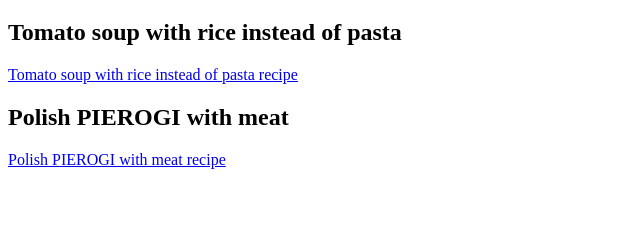
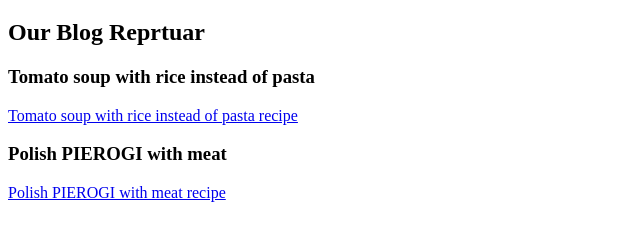
Before and after one commit to Edword-create/odin-recipes, a plain HTML site: page index.html in a window 1280 px wide. Shown: the part 61-302 px from the top of the page, without its empty margins (0-640 px from the left). Drawn offline with Linux system fonts and the light colour scheme.

Commit message:
added new header and updated previous

```diff
--- a/index.html
+++ b/index.html
@@ -7,9 +7,10 @@
     </head>
     <body>
         <h1>Odin Recipes</h1>
- <h2>Tomato soup with rice instead of pasta</h2>
+        <h2>Our Blog Reprtuar</h2>
+ <h3>Tomato soup with rice instead of pasta</h3>
  <a href="recipes/rice-tomato-soup.html"><p>Tomato soup with rice instead of pasta recipe</p></a>
-<h2>Polish PIEROGI with meat</h2>
+<h3>Polish PIEROGI with meat</h3>
 <a href="/recipes/polish-pierogi-with-meat.html"><p>Polish PIEROGI with meat recipe</p></a>
 </body>
 </html>
```
